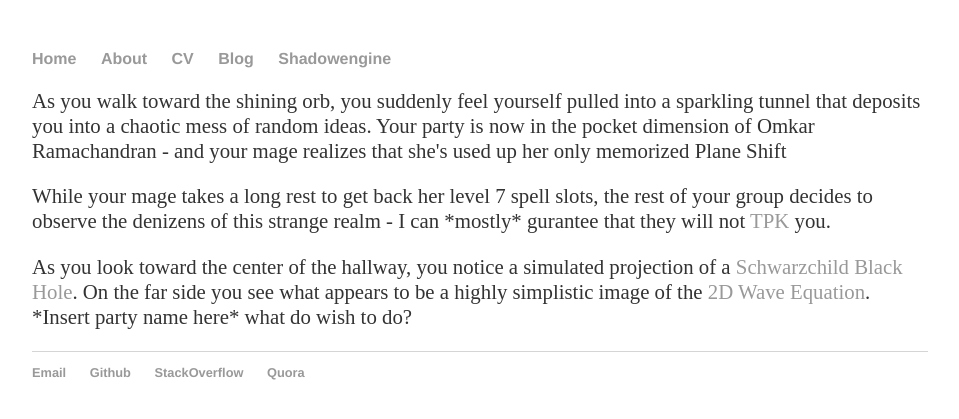
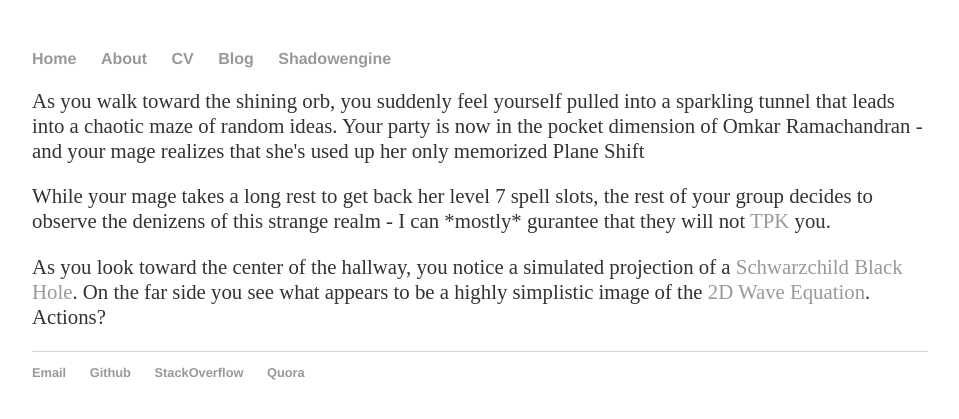
Before and after one commit to ShadowWarden/shadowwarden.github.io, a Jekyll site: the page built from index.html, in a window 1280 px wide. Shown: the top 419 px of the page, without its empty margins (160-1119 px from the left). Built offline with Jekyll 4.4.1, drawn with Linux system fonts in a browser that asks for light colours.

Commit message:
Corrected grammar

```diff
--- a/index.html
+++ b/index.html
@@ -4,12 +4,12 @@ title: ShadowWarden
 ---
 <div class="blurb">
 	<p>
-	As you walk toward the shining orb, you suddenly feel yourself pulled into a sparkling tunnel that deposits you into a chaotic mess of random ideas. Your party is now in the pocket dimension of Omkar Ramachandran - and your mage realizes that she's used up her only memorized Plane Shift
+	As you walk toward the shining orb, you suddenly feel yourself pulled into a sparkling tunnel that leads into a chaotic maze of random ideas. Your party is now in the pocket dimension of Omkar Ramachandran - and your mage realizes that she's used up her only memorized Plane Shift
 	</p>
 	<p>
 	While your mage takes a long rest to get back her level 7 spell slots, the rest of your group decides to observe the denizens of this strange realm - I can *mostly* gurantee that they will not <a href=https://en.wikipedia.org/wiki/Role-playing_game_terms#T>TPK</a> you.
 	</p>
 	<p>
-	As you look toward the center of the hallway, you notice a simulated projection of a <a href=https://shadowwarden.github.io/GRPathTracer/>Schwarzchild Black Hole</a>. On the far side you see what appears to be a highly simplistic image of the <a href=https://github.com/ShadowWarden/wavesim>2D Wave Equation</a>. *Insert party name here* what do wish to do?
+	As you look toward the center of the hallway, you notice a simulated projection of a <a href=https://shadowwarden.github.io/GRPathTracer/>Schwarzchild Black Hole</a>. On the far side you see what appears to be a highly simplistic image of the <a href=https://github.com/ShadowWarden/wavesim>2D Wave Equation</a>. Actions?
 	</p>
 </div><!-- /.blurb -->
```
